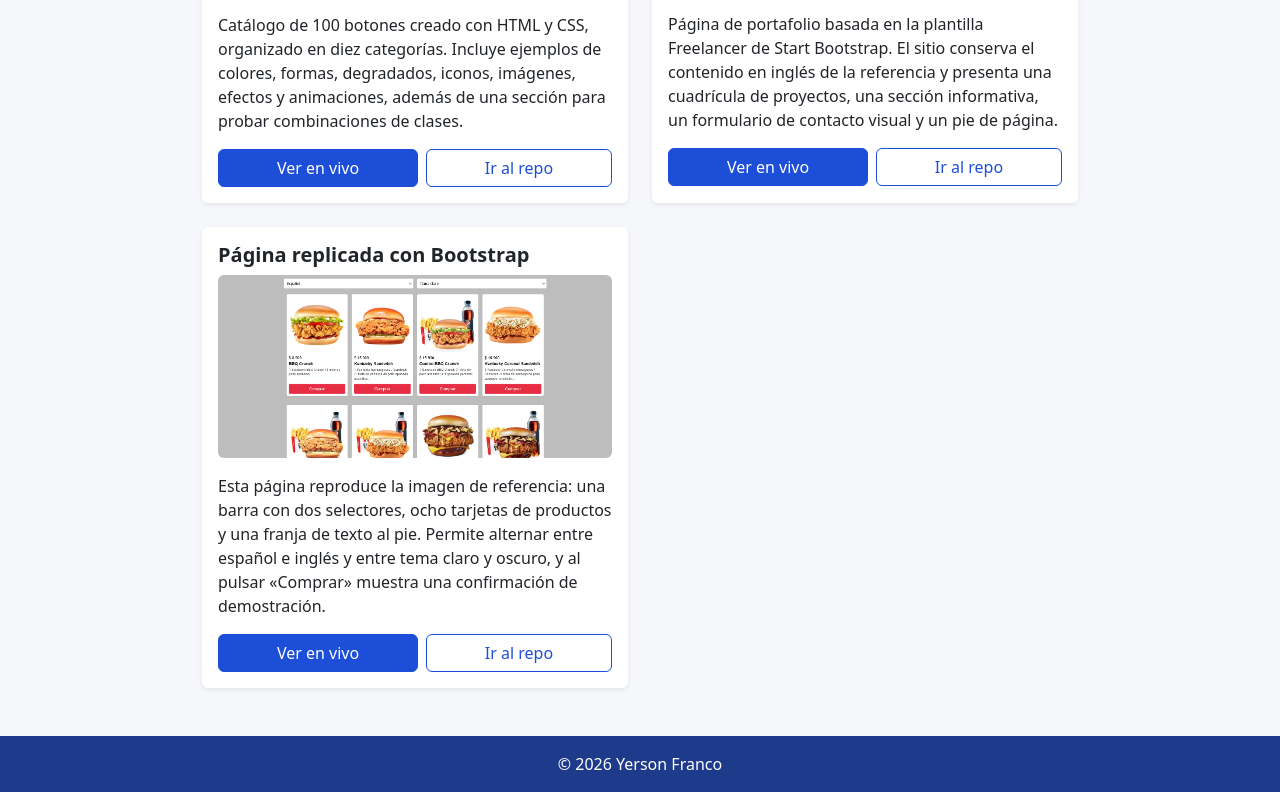
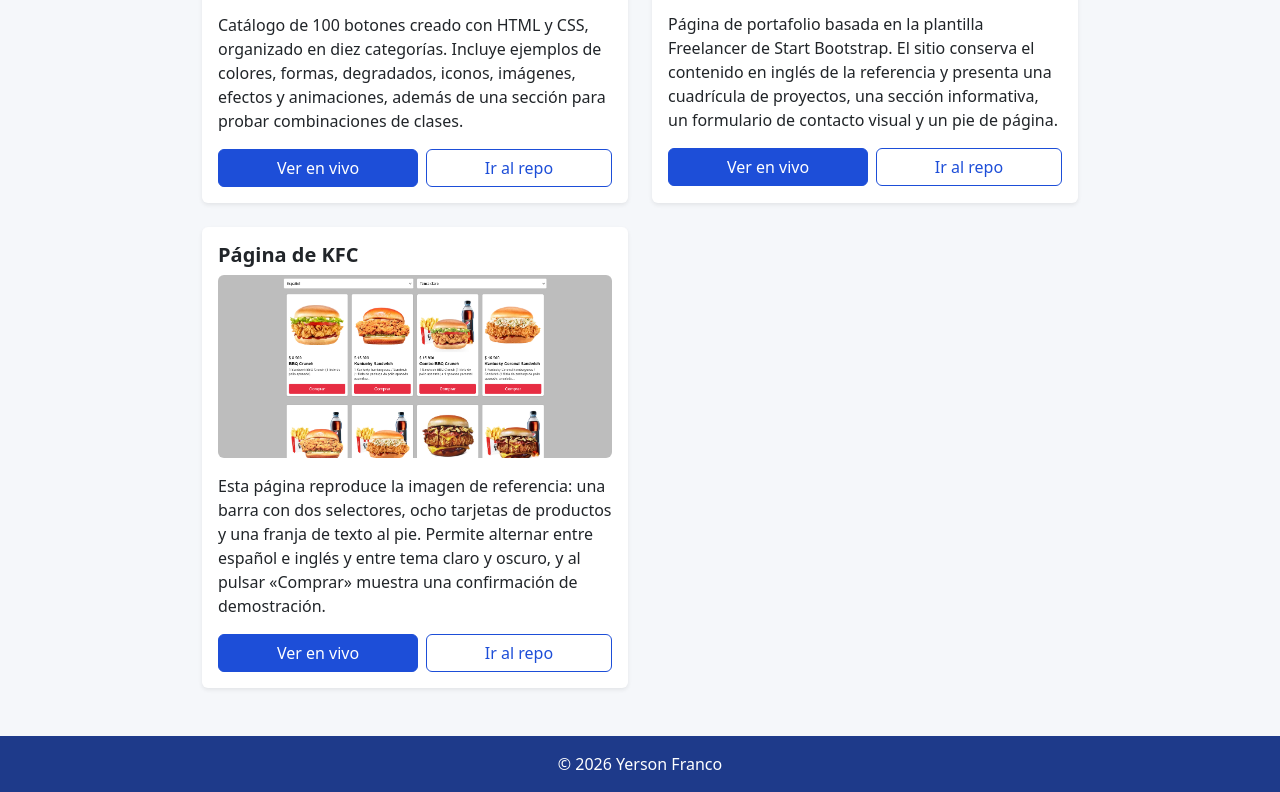
Before and after one commit to YersonFranco/Portafolio-web, a plain HTML site: page pages/individual.html in a window 1280 px wide. Shown: the part 981-1773 px from the top of the page. Drawn offline with nearby package versions, Linux system fonts and the light colour scheme.

Commit message:
fix: corrige nombre de tarjeta de kfc

```diff
--- a/pages/individual.html
+++ b/pages/individual.html
@@ -124,7 +124,7 @@
                 <div class="col">
                     <article class="card h-100 border-0 shadow-sm">
                         <div class="card-body p-3">
-                            <h3 class="h5 fw-bold">Página replicada con Bootstrap</h3>
+                            <h3 class="h5 fw-bold">Página de KFC</h3>
                             <img src="../img/kfc.png" class="img-fluid rounded mb-3"
                                 alt="Captura de la pagina de KFC replicada, mostrando una barra de navegación, ocho tarjetas de productos y un pie de página">
                             <p>Esta página reproduce la imagen de referencia: una barra con dos selectores, ocho
```
